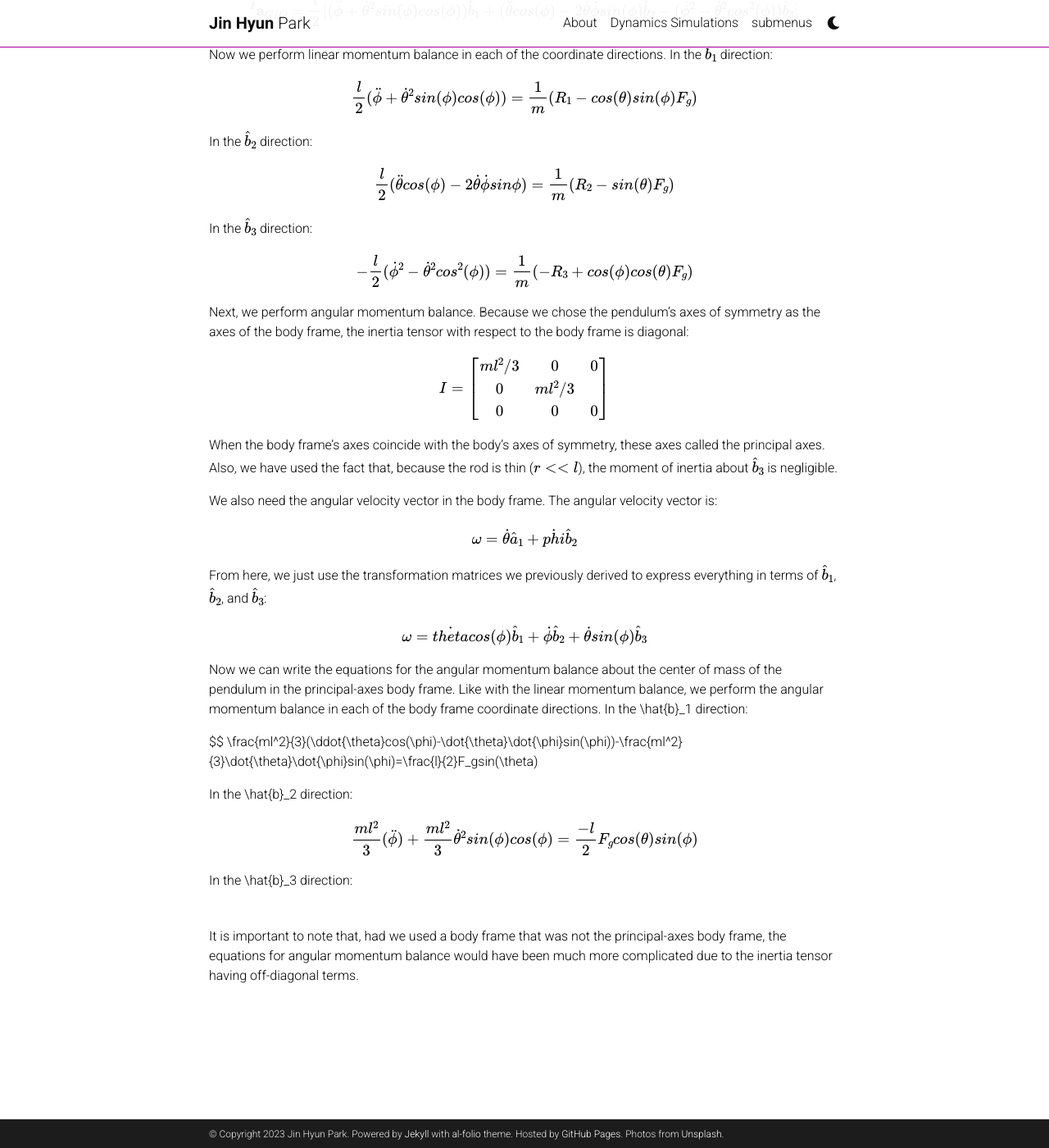
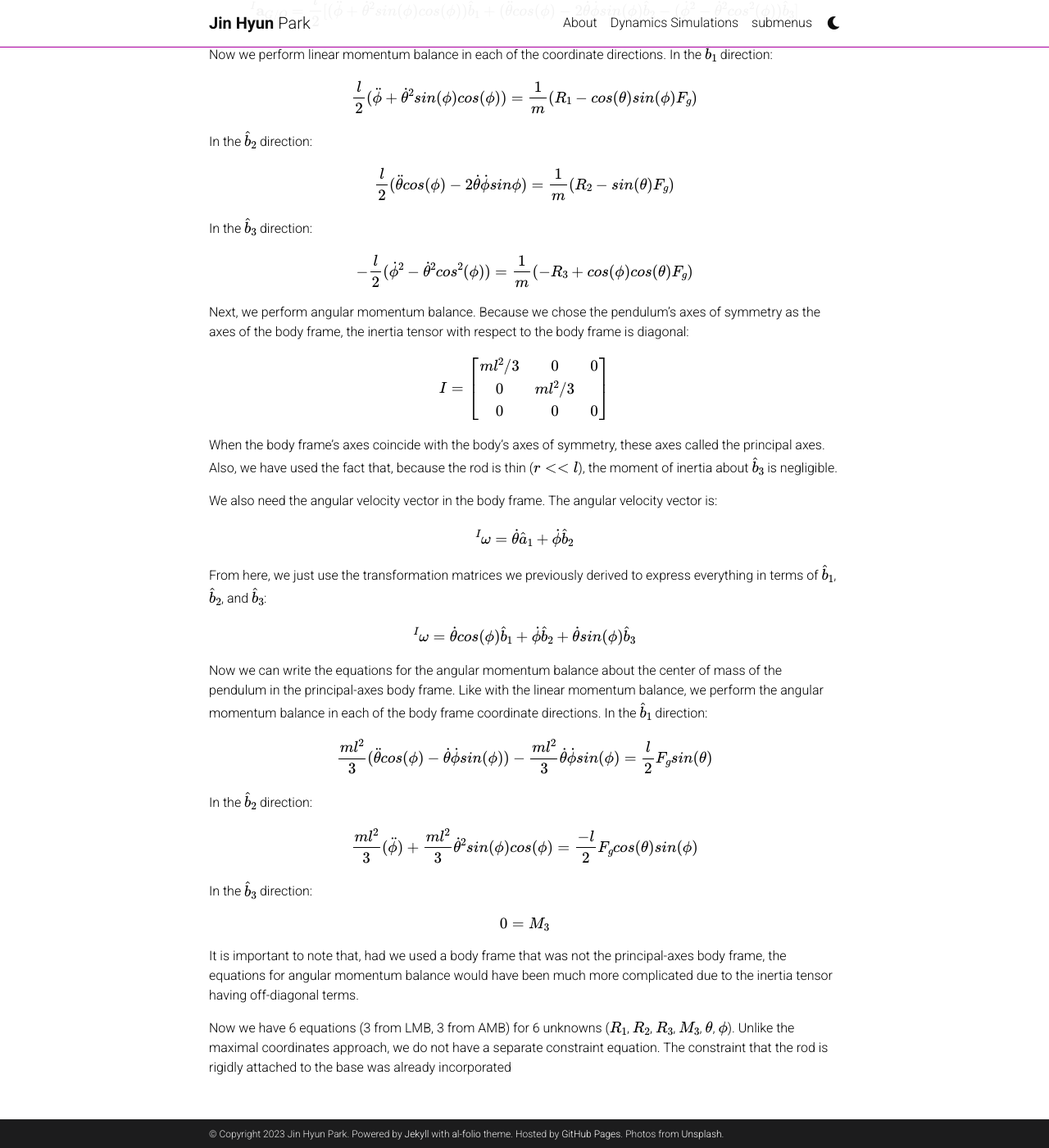
Before and after one commit to jinhyunpark2459/jinhyunpark2459.github.io, a Jekyll site: the page built from _projects/single_pendulum.md, in a window 1280 px wide and 1400 px high, scrolled down 3745 px. Shown: the whole window at 82% size. Built offline with Jekyll 4.4.1, drawn with Linux system fonts in a browser that asks for light colours; full-size pictures stand in for the smaller copies a plugin makes; comment, search, counter and statistics services are not loaded; a style sheet for code colours, icons or effects is not loaded.

Commit message:
Update single_pendulum.md

```diff
--- a/_projects/single_pendulum.md
+++ b/_projects/single_pendulum.md
@@ -156,30 +156,33 @@ When the body frame's axes coincide with the body's axes of symmetry, these axes
 We also need the angular velocity vector in the body frame. The angular velocity vector is:
 
 $$
-\mathbf{\omega}=\dot{\theta}\hat{a}_1+\dot{phi}\hat{b}_2
+{}^I\mathbf{\omega}=\dot{\theta}\hat{a}_1+\dot{\phi}\hat{b}_2
 $$
 
 From here, we just use the transformation matrices we previously derived to express everything in terms of $$\hat{b}_1$$, $$\hat{b}_2$$, and $$\hat{b}_3$$:
 
 $$
-\mathbf{\omega}=\dot{theta}cos(\phi)\hat{b}_1+\dot{\phi}\hat{b}_2+\dot{\theta}sin(\phi)\hat{b}_3
+{}^I\mathbf{\omega}=\dot{\theta}cos(\phi)\hat{b}_1+\dot{\phi}\hat{b}_2+\dot{\theta}sin(\phi)\hat{b}_3
 $$
 
-Now we can write the equations for the angular momentum balance about the center of mass of the pendulum in the principal-axes body frame. Like with the linear momentum balance, we perform the angular momentum balance in each of the body frame coordinate directions. In the \hat{b}_1 direction:
+Now we can write the equations for the angular momentum balance about the center of mass of the pendulum in the principal-axes body frame. Like with the linear momentum balance, we perform the angular momentum balance in each of the body frame coordinate directions. In the $$\hat{b}_1$$ direction:
 
 $$
 \frac{ml^2}{3}(\ddot{\theta}cos(\phi)-\dot{\theta}\dot{\phi}sin(\phi))-\frac{ml^2}{3}\dot{\theta}\dot{\phi}sin(\phi)=\frac{l}{2}F_gsin(\theta)
+$$
 
-In the \hat{b}_2 direction:
+In the $$\hat{b}_2$$ direction:
 
 $$
 \frac{ml^2}{3}(\ddot{\phi})+\frac{ml^2}{3}\dot{\theta}^2sin(\phi)cos(\phi)=\frac{-l}{2}F_gcos(\theta)sin(\phi)
 $$
 
-In the \hat{b}_3 direction:
+In the $$\hat{b}_3$$ direction:
 
 $$
-
+0=M_3
 $$
 
 It is important to note that, had we used a body frame that was not the principal-axes body frame, the equations for angular momentum balance would have been much more complicated due to the inertia tensor having off-diagonal terms.
+
+Now we have 6 equations (3 from LMB, 3 from AMB) for 6 unknowns ($$R_1$$, $$R_2$$, $$R_3$$, $$M_3$$, $$\theta$$, $$\phi$$). Unlike the maximal coordinates approach, we do not have a separate constraint equation. The constraint that the rod is rigidly attached to the base was already incorporated
```
